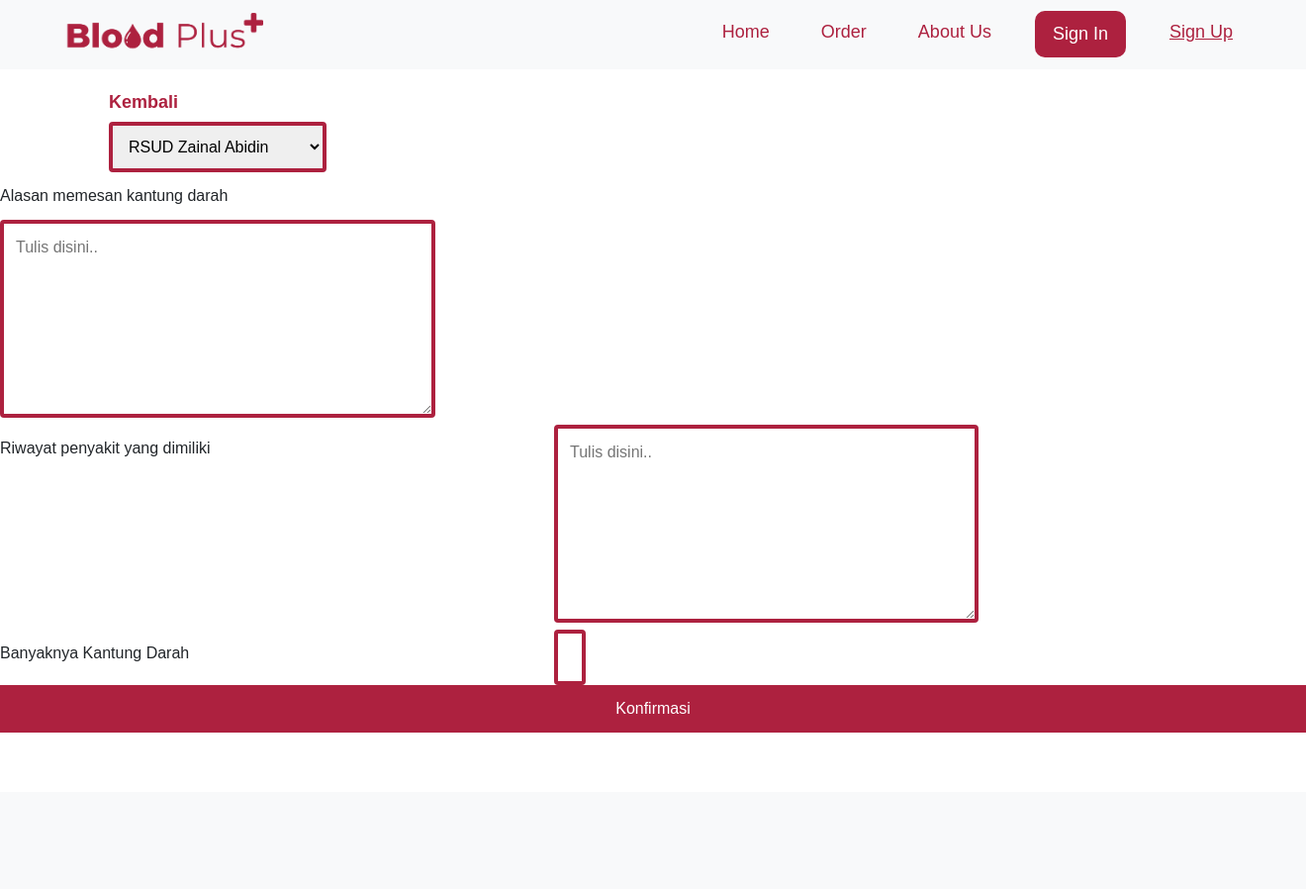
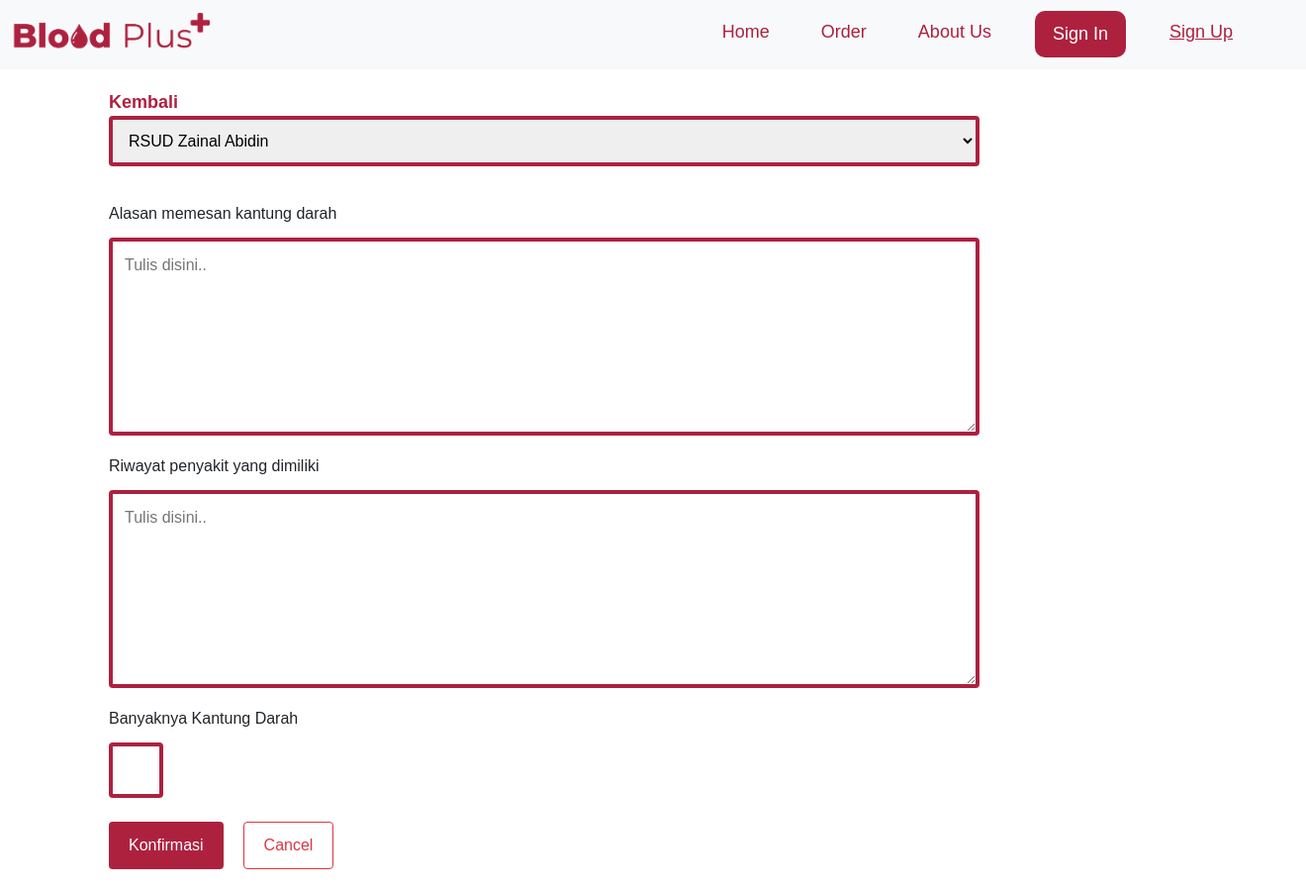
Before and after one commit to rahmat29ferdi/Sistem-Pendataan-Donor-Darah, a PHP site: page /kuisoner.html in a window 1320 px wide; the page is wider, and only the part inside the window is pictured. Shown: that part at 99% size. Before the commit the page ends 740 px from the top of that part, so only its background shows below. Run offline with PHP 8.4, Linux system fonts and the light colour scheme; some libraries are stand-ins or nearby versions.

Commit message:
Kuisoner done

```diff
--- a/css/kuisoner.css
+++ b/css/kuisoner.css
@@ -9,7 +9,7 @@ body {
   font-family: 'Poppins', sans-serif;
 }
 
-/* navbar */
+navbar
 nav img {
   width: 200px;
   margin-left: 54px;
@@ -66,32 +66,16 @@ input[type=submit] {
   float: left;
 }
 
+button[type=reset] {
+  padding: 11px 20px;
+  margin-left: 20px;
+}
+
 /* Style the container */
 .container {
   border-radius: 5px;
   /* background-color: #f2f2f2; */
   padding: 20px;
-}
-
-/* Floating column for labels: 25% width */
-.col-25 {
-  float: left;
-  width: 25%;
-  margin-top: 6px;
-}
-
-/* Floating column for inputs: 75% width */
-.col-75 {
-  float: left;
-  width: 75%;
-  margin-top: 6px;
-}
-
-/* Clear floats after the columns */
-.row:after {
-  content: "";
-  display: table;
-  clear: both;
 }
 
 /* Responsive layout - when the screen is less than 600px wide, make the two columns stack on top of each other instead of next to each other */
--- a/kuisoner.html
+++ b/kuisoner.html
@@ -15,7 +15,7 @@
 <body>
     <nav class="navbar navbar-expand-lg navbar-light bg-light">
         <div class="container-fluid">
-          <a class="navbar-brand" href="Beranda.html"><img src="img/logo.png" alt="logo"></a>
+          <a class="navbar-brand" href="Beranda.html"><img src="img/logo.png" width="200" alt="logo"></a>
           <button class="navbar-toggler" type="button" data-bs-toggle="collapse" data-bs-target="#navbarNavAltMarkup" aria-controls="navbarNavAltMarkup" aria-expanded="false" aria-label="Toggle navigation">
             <span class="navbar-toggler-icon"></span>
           </button>
@@ -35,8 +35,7 @@
         <a href="Beranda.html" class="previous" style="color: #AD213F; font-size: 18px; text-decoration: none; font-weight: bold;"> Kembali</a>
         <br>
         <div class="row">
-            </div>
-            <div class="col-25">
+            <div class="col">
               <select id="rs" name="rs">
                 <option value="RS ZA">RSUD Zainal Abidin</option>
                 <option value="RS Meuraxa">RSUD Meuraxa</option>
@@ -48,31 +47,26 @@
             </div>
           </div>
           <br>
-          <div class="col-5">
+          <div class="col">
             <label for="subject">Alasan memesan kantung darah</label>
-          </div>
-          <div class="col-5">
             <textarea id="subject" name="subject" placeholder="Tulis disini.." style="height:200px"></textarea>
           </div>
-          <div class="row">
-            <div class="col-5">
+
+            <div class="col">
               <label for="subject">Riwayat penyakit yang dimiliki</label>
-            </div>
-            <div class="col-5">
               <textarea id="subject" name="subject" placeholder="Tulis disini.." style="height:200px"></textarea>
             </div>
-        </div>
-        <div class="row">
-          <div class="col-5">
+
+
+          <div class="col">
             <label for="subject">Banyaknya Kantung Darah</label>
-          </div>
-          <div class="col-5">
+            <br>
             <input type="text" style="width: 5%;">
           </div>
-      </div>
-        <div class="row">
+        <div class="col">
           <br>
           <input type="submit" value="Konfirmasi">
+          <button type="reset" class="btn btn-outline-danger">Cancel</button>
         </div>
       </form>
     </div>
```
